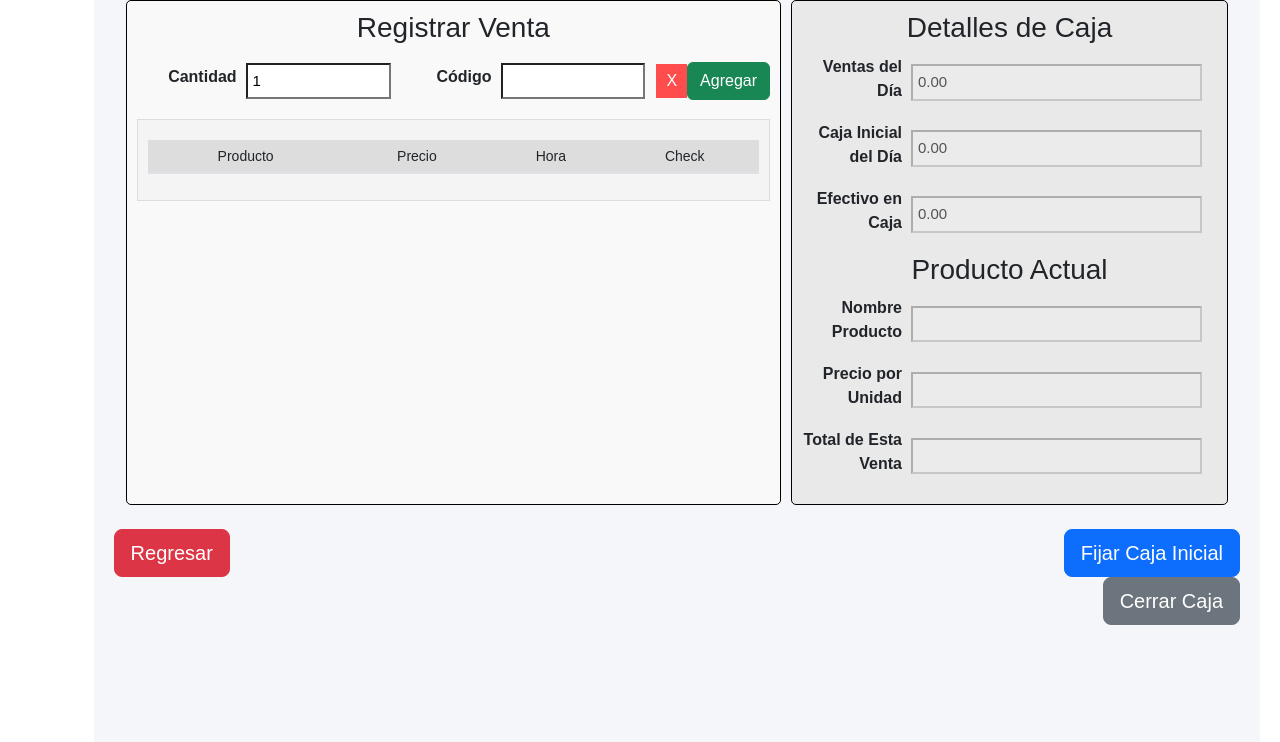
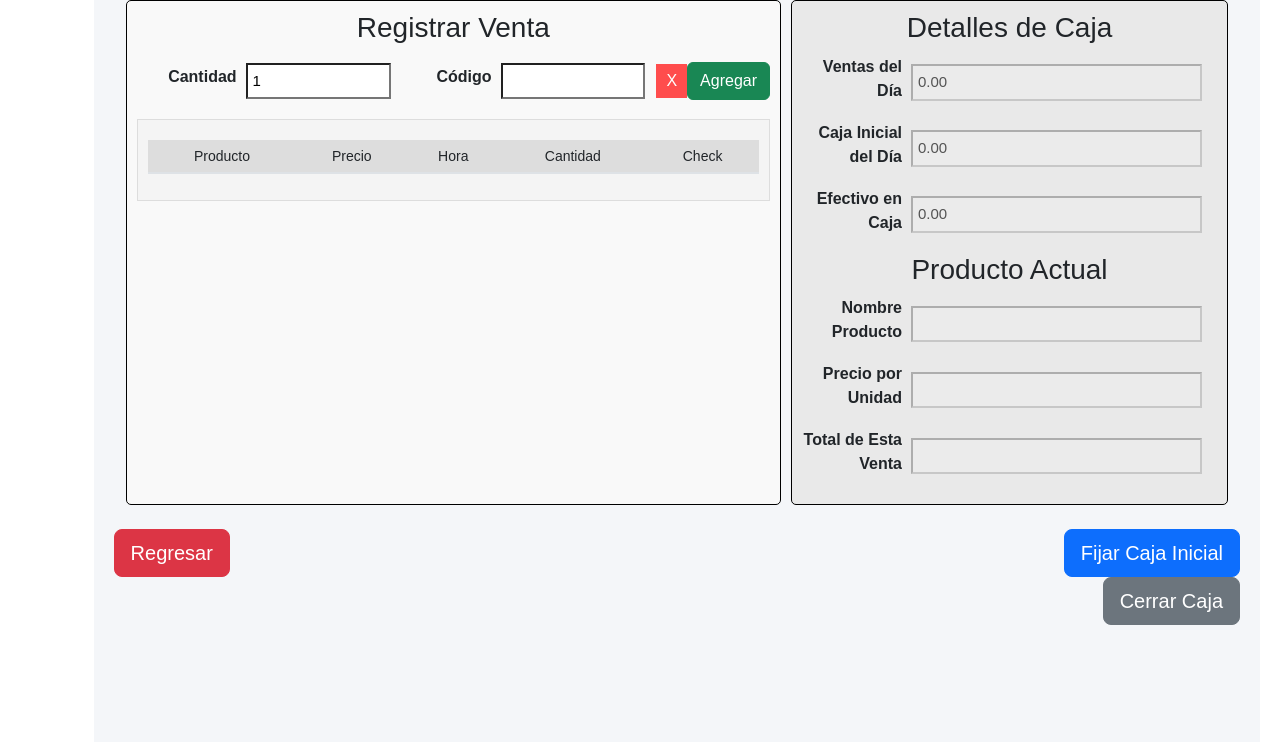
Before and after one commit to Jojans/ACEII-inspiration, a Django app: page /ventas/ in a window 1280 px wide. Shown: the part 77-819 px from the top of the page. Run offline with Django 5.2, Linux system fonts and the light colour scheme; a user stored in the database is signed in; lists and menus that the app fills with data are empty; some libraries are stand-ins or nearby versions.

Commit message:
Cantidades puestas

```diff
--- a/J3/ventas/templates/ventas.html
+++ b/J3/ventas/templates/ventas.html
@@ -39,6 +39,7 @@
                             <th>Producto</th>
                             <th>Precio</th>
                             <th>Hora</th>
+                            <th>Cantidad</th>
                             <th>Check</th>
                         </tr>
                     </thead>
```
Also changed, not shown: J3/db.sqlite3.
